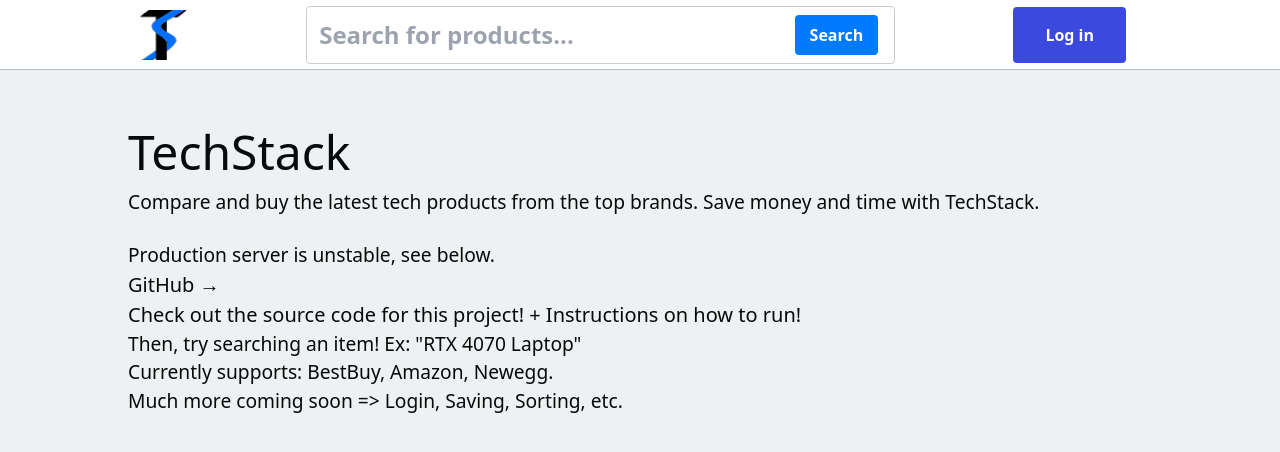
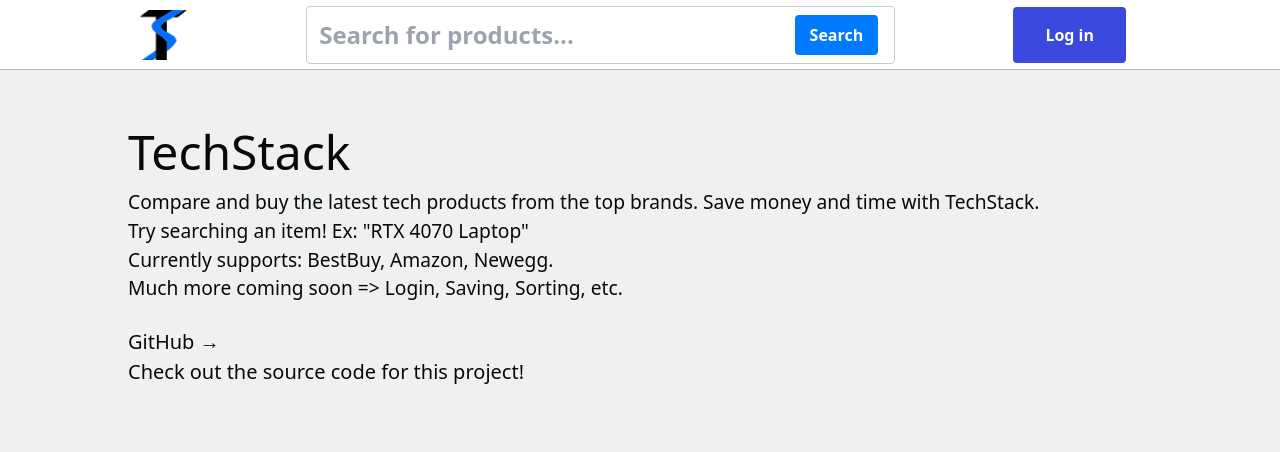
Before and after one commit to Kevin3874/TechStack, a Next.js app in the folder techstack-app/: page / in a window 1280 px wide. Shown: the top 452 px of the page. Built offline with nearby package versions, Linux system fonts and the light colour scheme; no server answers.

Commit message:
Update homepage description

```diff
--- a/techstack-app/pages/index.tsx
+++ b/techstack-app/pages/index.tsx
@@ -28,19 +28,16 @@
             Compare and buy the latest tech products from the top brands. Save
             money and time with TechStack.
           </h2>
-          <br></br>
-          <h2 className = {styles.description}>
-            Production server is unstable, see below.
-          </h2>
-          <Link href='https://github.com/Kevin3874/TechStack'>
-              <h2>GitHub &rarr;</h2>
-              <h2>Check out the source code for this project! + Instructions on how to run!</h2>
-          </Link>
           <h2 className={styles.description}>
-            Then, try searching an item! Ex: {'"RTX 4070 Laptop"'} <br></br>
+            Try searching an item! Ex: {'"RTX 4070 Laptop"'} <br></br>
             Currently supports: BestBuy, Amazon, Newegg. <br></br>
             Much more coming soon {'=>'} Login, Saving, Sorting, etc.
           </h2>
+          <br></br>
+          <Link href='https://github.com/Kevin3874/TechStack'>
+              <h2>GitHub &rarr;</h2>
+              <h2>Check out the source code for this project!</h2>
+          </Link>
         </div>
       </main>
     </>
```
